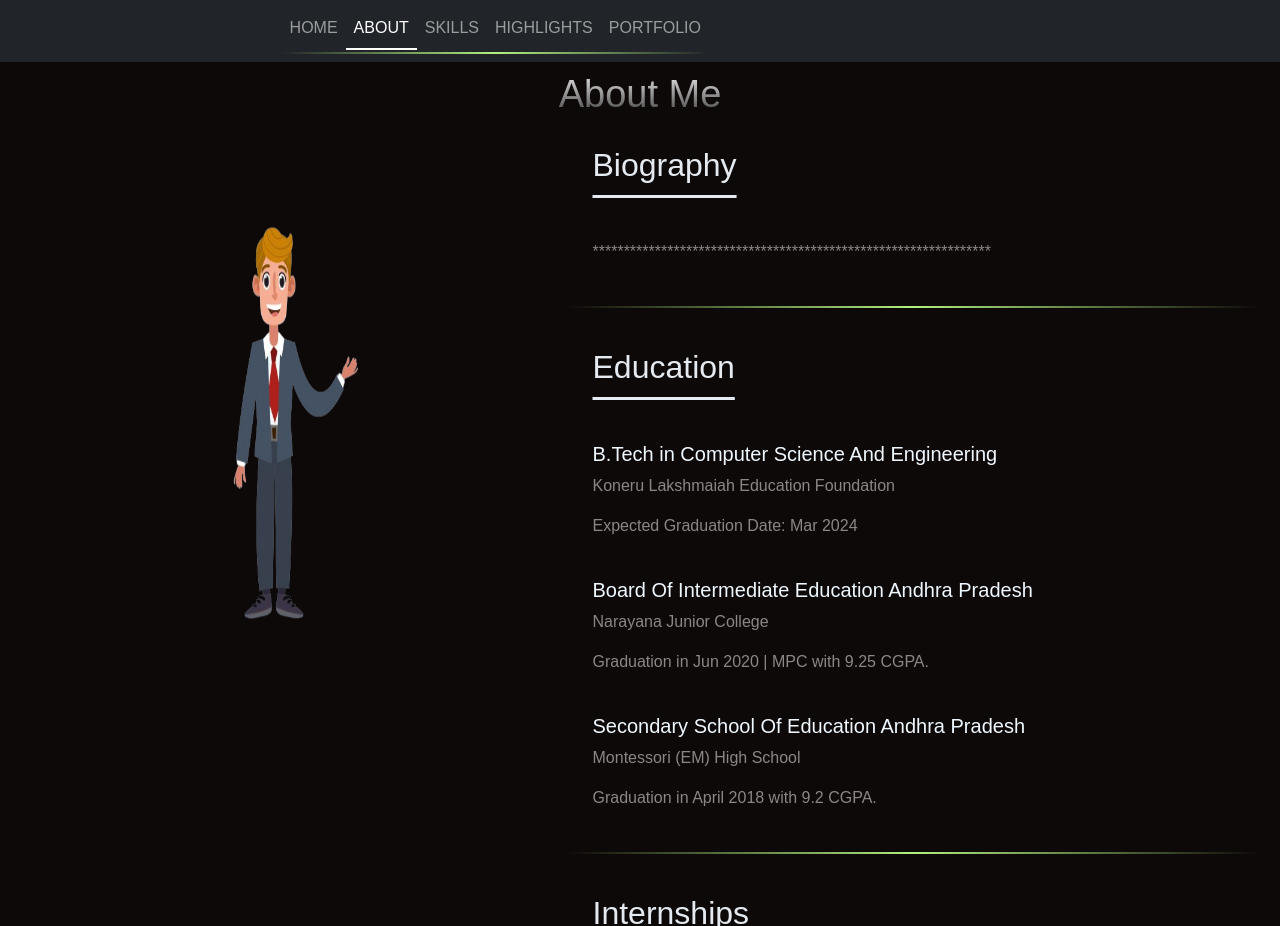
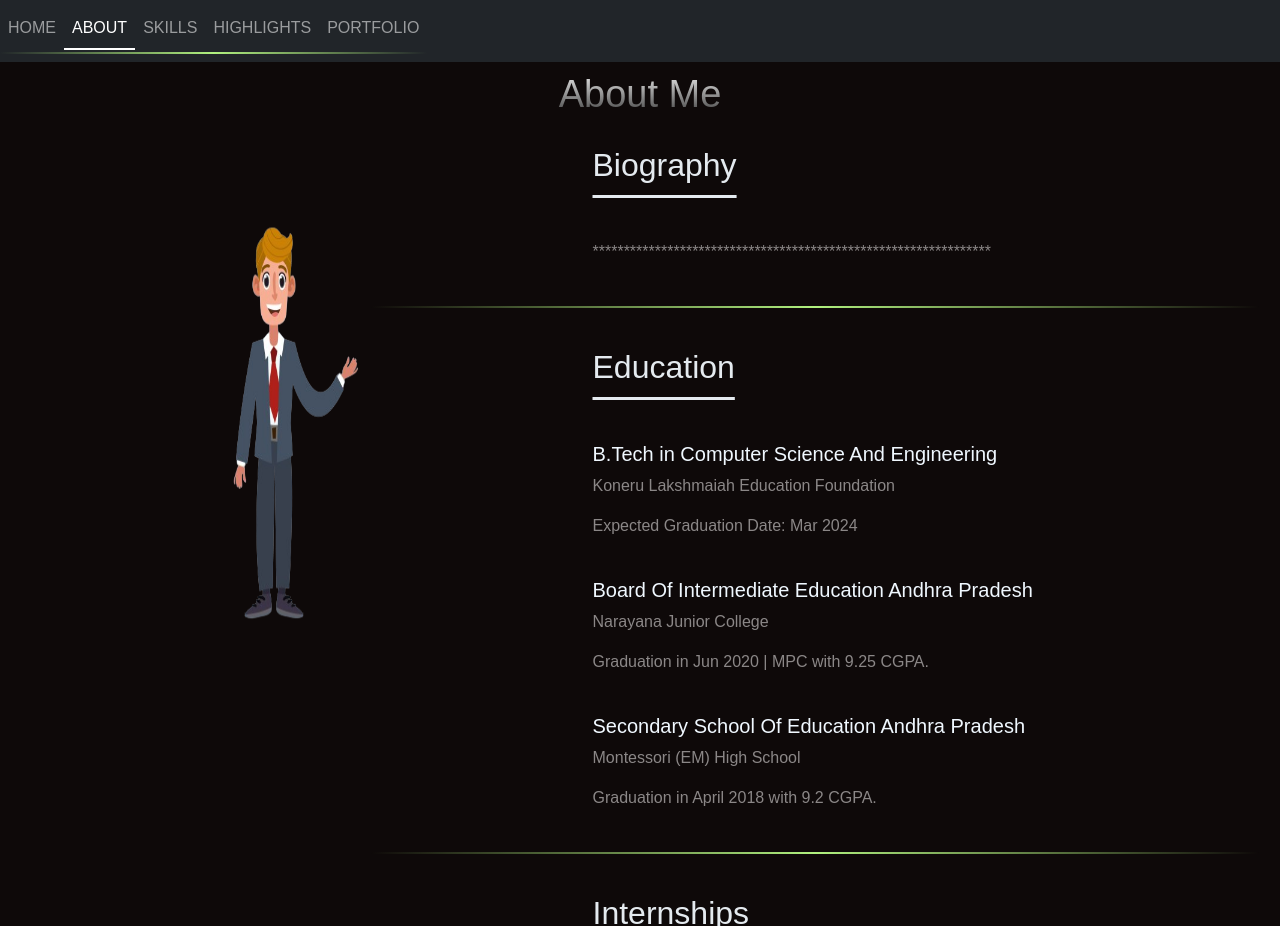
Before and after one commit to medepallipremchandu/premportfolio, a React (Create React App) app: page /About in a window 1280 px wide. Built offline with nearby package versions, Linux system fonts and the light colour scheme.

Commit message:
portfolio1

```diff
--- a/src/components/About.css
+++ b/src/components/About.css
@@ -59,18 +59,17 @@ body {
 .p4{
 padding-right: 33%;
 }
-.gradient-underline2::after {
+.gradient-underline::after {
   background: rgb(209, 244, 134);
   background: linear-gradient(to right, transparent 0%, rgb(177, 241, 127) 50%, transparent 100%);
   content: "";
   position: absolute;
   bottom: 0;
-  left: 0;
+  left: 250px;
   height: 2px;
   width: 100%;
 }
-.gradient-underline2 {
-  margin-left: 22%;
+.gradient-underline {
   padding-bottom: 4px;
   position: relative;
   text-decoration: none;
```
